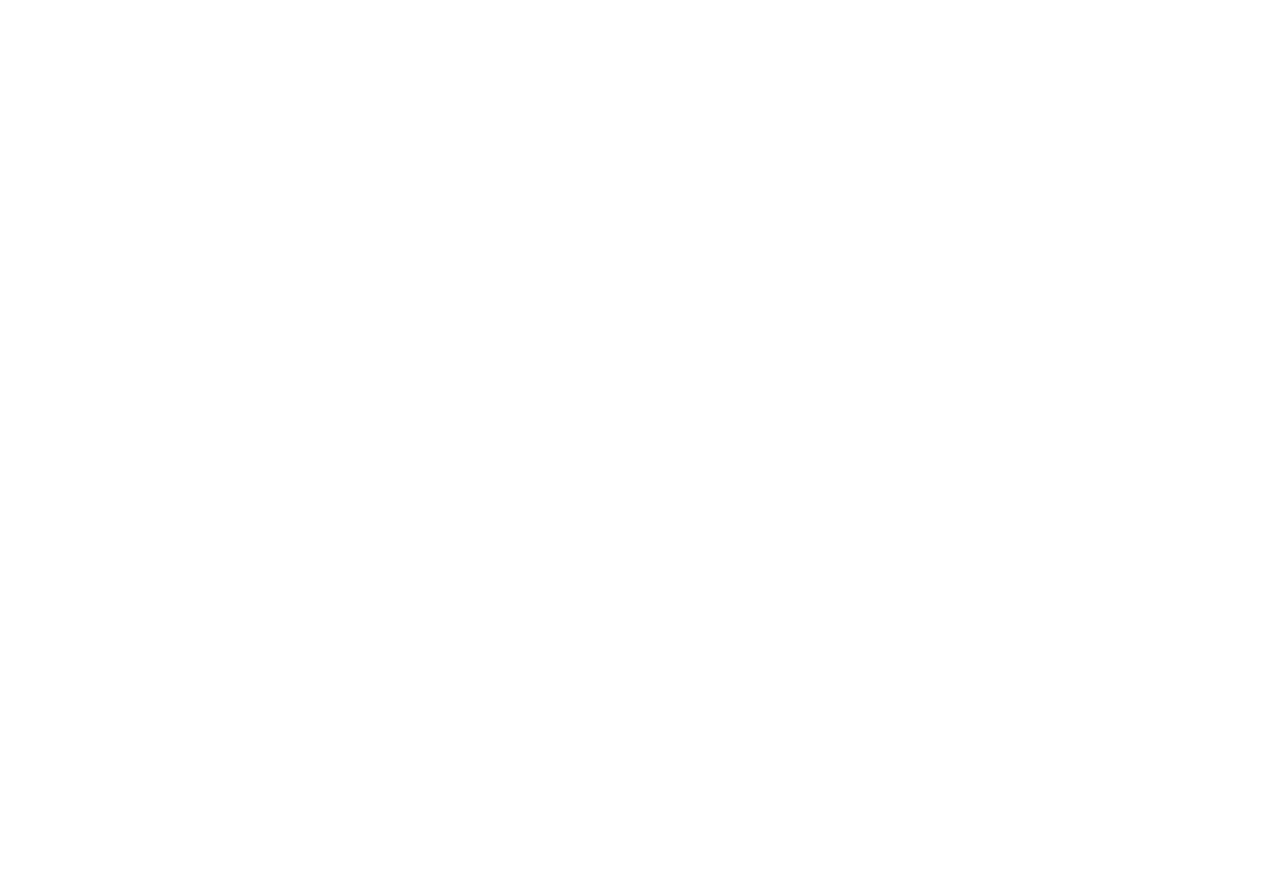
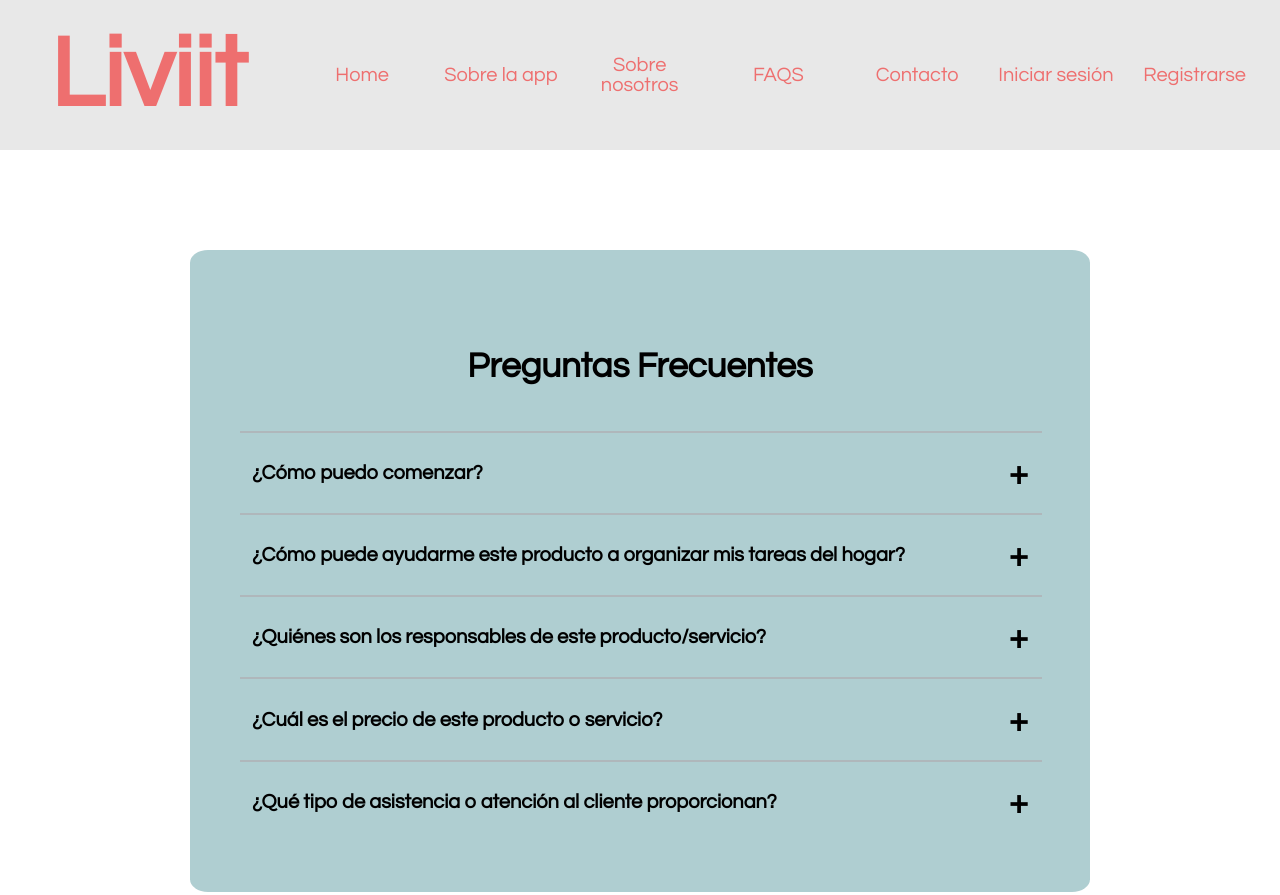
Before and after one commit to rickyrm/proyecto-eoi-astro, an Astro site: page /faqs in a window 1280 px wide. Shown: the top 895 px of the page. Before the commit the page ends 800 px from the top, so only its background shows below. Built offline with nearby package versions, Linux system fonts and the light colour scheme; Astro itself is replaced by a stand-in of ours.

Commit message:
change faqs in astro

```diff
--- a/src/components/NavBar/NavBar.astro
+++ b/src/components/NavBar/NavBar.astro
@@ -1,25 +1,22 @@
-
-
 <header class="web-header">
     <h1>Liviit</h1>
     <nav class="buttons" aria-label="Menú de navegación principal">
         <button class="button" data-target="home">Home</button>
         <button class="button" data-target="about">Sobre la app</button>
         <button class="button" data-target="about-us">Sobre nosotros</button>
-        <button class="button" id="faqs">FAQS</button>
+        <a class="button" id="faqs" href="/faqs">FAQS</a>
         <button class="button" id="contact">Contacto</button>
         <button class="button" id="login">Iniciar sesión</button>
         <button class="button" id="registrer">Registrarse</button>
     </nav>
 </header>
 
-
 <style>
     :root {
         --azuloscuropastel: #9abfcf;
         --azulclaropastel: #afced1;
         --verdepastel: #6cc099;
---amarillopastel:  #ffdc9c;
+        --amarillopastel: #ffdc9c;
         --rosapastel: #ffb6ad;
         --rojopastel: #ee6f6f;
         --grispastel: #e5decf;
@@ -61,7 +58,7 @@ background-color: transparent;
         padding-right: 16px;
     }
 
-button {
+    .button {
         height: 100%;
         width: 14.29%;
         display: flex;
@@ -72,13 +69,13 @@ color: var(--rojopastel);
         background-color: transparent;
         font-size: 20px;
         font-family: Questrial, sans-serif;
+        text-decoration: none;
         border: transparent;
     }
 
-button:hover {
+    .button:hover {
         background-color: var(--rojopastel);
         color: var(--grisclaropastel);
         cursor: pointer;
     }
-
 </style>
--- a/src/layouts/Layout.astro
+++ b/src/layouts/Layout.astro
@@ -5,18 +5,33 @@
 		<meta name="viewport" content="width=device-width" />
 		<link rel="icon" type="image/svg+xml" href="/favicon.svg" />
 		<meta name="generator" content={Astro.generator} />
-		<title>Astro Basics</title>
+		<title>Liviit</title>
 	</head>
+
 	<body>
 		<slot />
 	</body>
 </html>
 
 <style>
-	html,
+	@import url("https://fonts.googleapis.com/css2?family=Questrial&display=swap");
 	body {
+		background-color: white;
 		margin: 0;
-		width: 100%;
-		height: 100%;
+		padding: 0;
+		font-family: Questrial, sans-serif;
+	}
+
+	:root {
+		--azuloscuropastel: #9abfcf;
+		--azulclaropastel: #afced1;
+		--verdepastel: #6cc099;
+		--amarillopastel: #ffdc9c;
+		--rosapastel: #ffb6ad;
+		--rojopastel: #ee6f6f;
+		--grispastel: #e5decf;
+		--grisoscuropastel: #afb7bb;
+		--grisclaropastel: #e8e8e8;
+		--bordemaqueta: 2px solid black;
 	}
 </style>
--- /dev/null
+++ b/src/pages/faqs/components/FaqItem.astro
@@ -0,0 +1,85 @@
+---
+const { question, answer } = Astro.props;
+---
+
+<script>
+  const accordions = document.querySelectorAll("[data-accordion-button]");
+
+  for (let i = 0; i < accordions.length; i++) {
+    accordions[i].addEventListener("click", function () {
+      this.parentElement.classList.toggle("active");
+    });
+  }
+</script>
+
+<div class="container">
+  <div data-accordion-button class="question">
+    {question}
+    <span class="icon open-icon">+</span>
+    <span class="icon close-icon">-</span>
+  </div>
+  <div class="answer">{answer}</div>
+</div>
+
+<style>
+  .question {
+    font-weight: bold;
+    font-size: 1.25rem;
+  }
+
+  .answer {
+    text-align: justify;
+    font-size: 1.25rem;
+  }
+
+  .container {
+    position: relative;
+    margin: 0.75rem;
+  }
+
+  .question {
+    position: relative;
+    padding: 0.63rem 0;
+    cursor: pointer;
+
+    display: flex;
+    justify-content: space-between;
+    align-items: center;
+    gap: 2rem;
+  }
+
+  .answer {
+    position: relative;
+    height: 0;
+    font-size: 1.25rem;
+    text-align: justify;
+    overflow: hidden;
+    transition: 0.5s;
+  }
+
+  .icon {
+    color: black;
+    font-size: 2.19rem;
+  }
+
+  .container.active .answer {
+    height: 4.38rem;
+    overflow-y: auto;
+  }
+
+  .container.active .open-icon {
+    display: none;
+  }
+
+  .container.active .close-icon {
+    display: block;
+  }
+
+  .container .open-icon {
+    display: block;
+  }
+
+  .container .close-icon {
+    display: none;
+  }
+</style>
--- /dev/null
+++ b/src/pages/faqs/index.astro
@@ -0,0 +1,74 @@
+---
+import MainFooter from "../../components/Footer/MainFooter.astro";
+import NavBar from "../../components/NavBar/NavBar.astro";
+import Layout from "../../layouts/Layout.astro";
+import FaqItem from "./components/FaqItem.astro";
+---
+
+<style>
+  h1 {
+    text-align: center;
+    padding: 1.5rem;
+    font-size: 2.19rem;
+  }
+
+  .wrapper {
+    padding: 0 1.5rem;
+  }
+
+  .accordion {
+    max-width: 50rem;
+    margin: 6.25rem auto;
+    color: black;
+    background: var(--azulclaropastel);
+    padding: 3.13rem;
+    border-radius: 2%;
+  }
+
+  .accordion hr {
+    width: 100%;
+    margin-left: 0%;
+    border: 0.09rem solid #afb7bb;
+  }
+</style>
+
+<Layout>
+  <NavBar />
+  <div class="wrapper">
+    <div class="accordion-body">
+      <div class="accordion">
+        <h1>Preguntas Frecuentes</h1>
+        <hr />
+        <FaqItem
+          id="start"
+          question="¿Cómo puedo comenzar?"
+          answer={`Comenzar con Liviit es fácil y rápido. Haz click en el botón "Empiezar"y comienza a disfrutar de todas las funcionalidades que ofrece nuestro producto.`}
+        />
+        <hr />
+        <FaqItem
+          question="¿Cómo puede ayudarme este producto a organizar mis tareas del hogar?"
+          answer={`Facilita a los estudiantes la organización, priorización y recordatorio de sus tareas
+          domésticas, mejorando así la comunicación entre compañeros de piso y ayudando a prevenir conflictos.`}
+        />
+        <hr />
+        <FaqItem
+          question="¿Quiénes son los responsables de este producto/servicio?"
+          answer={`Este producto ha sido elaborado por un grupo de jóvenes desarrolladores durante su
+          participación en el curso Conecta Empleo x EOI Programación y Diseño Web Frontend. En la página se proporciona más información detallada sobre el perfil del equipo.`}
+        />
+        <hr />
+        <FaqItem
+          question="¿Cuál es el precio de este producto o servicio?"
+          answer={`El servicio es completamente gratuito, pero agradecemos cualquier comentario o sugerencia que deseen enviarnos a través del formulario.`}
+        />
+        <hr />
+        <FaqItem
+          question="¿Qué tipo de asistencia o atención al cliente proporcionan?"
+          answer={`Para establecer comunicación con nosotros, te invitamos a completar el formulario de contacto disponible directamente en nuestra página web. Al proporcionar los detalles solicitados en el
+          formulario, podrás enviar cualquier consulta o comentario que desees compartir con nuestro equipo.`}
+        />
+      </div>
+      <MainFooter />
+    </div>
+  </div></Layout
+>
```
Also changed, not shown: src/pages/index.astro (+17 -27 lines), src/pages/faqs.astro (deleted). Lines whose indentation alone changed are shown as unchanged.
